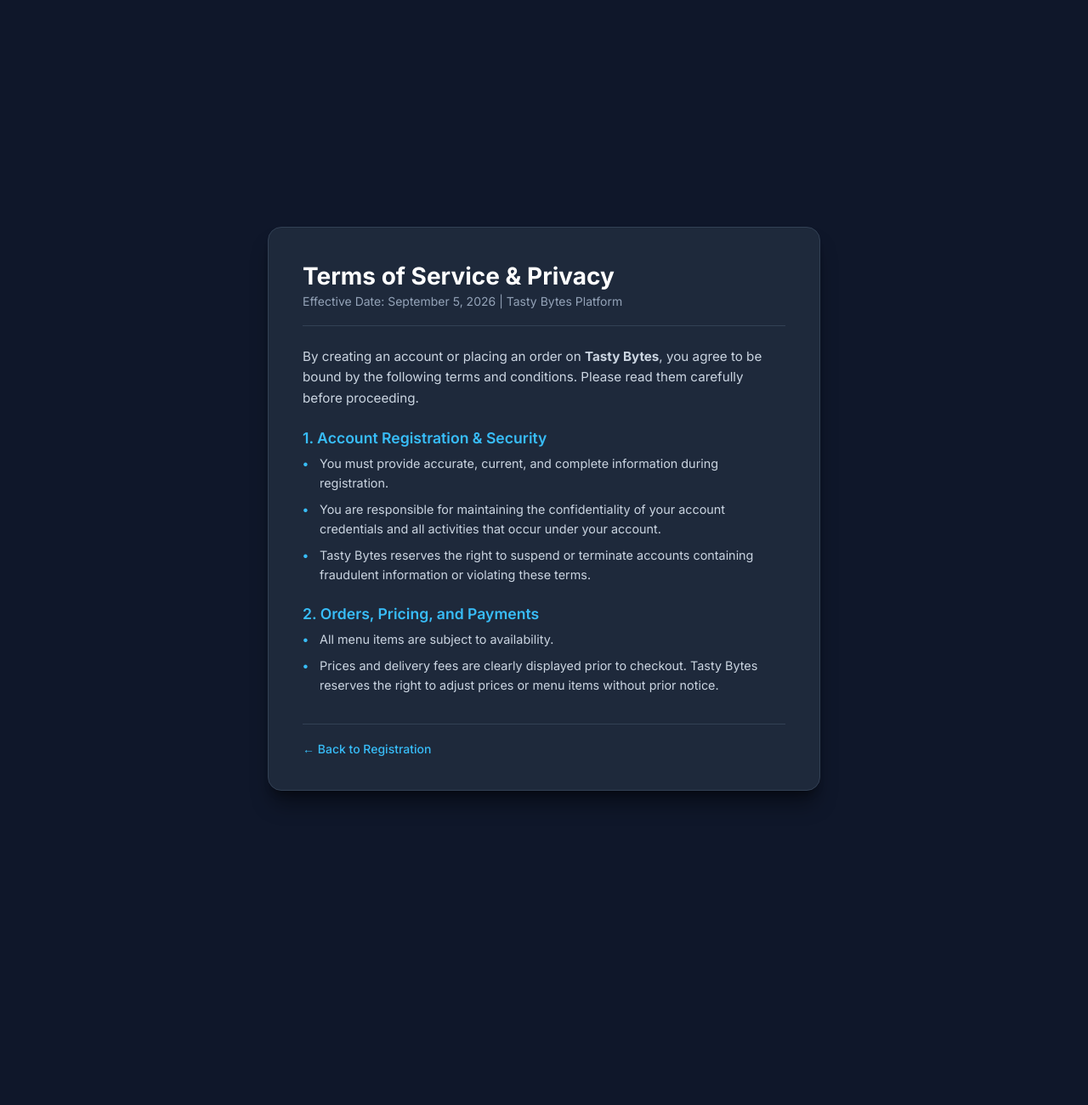
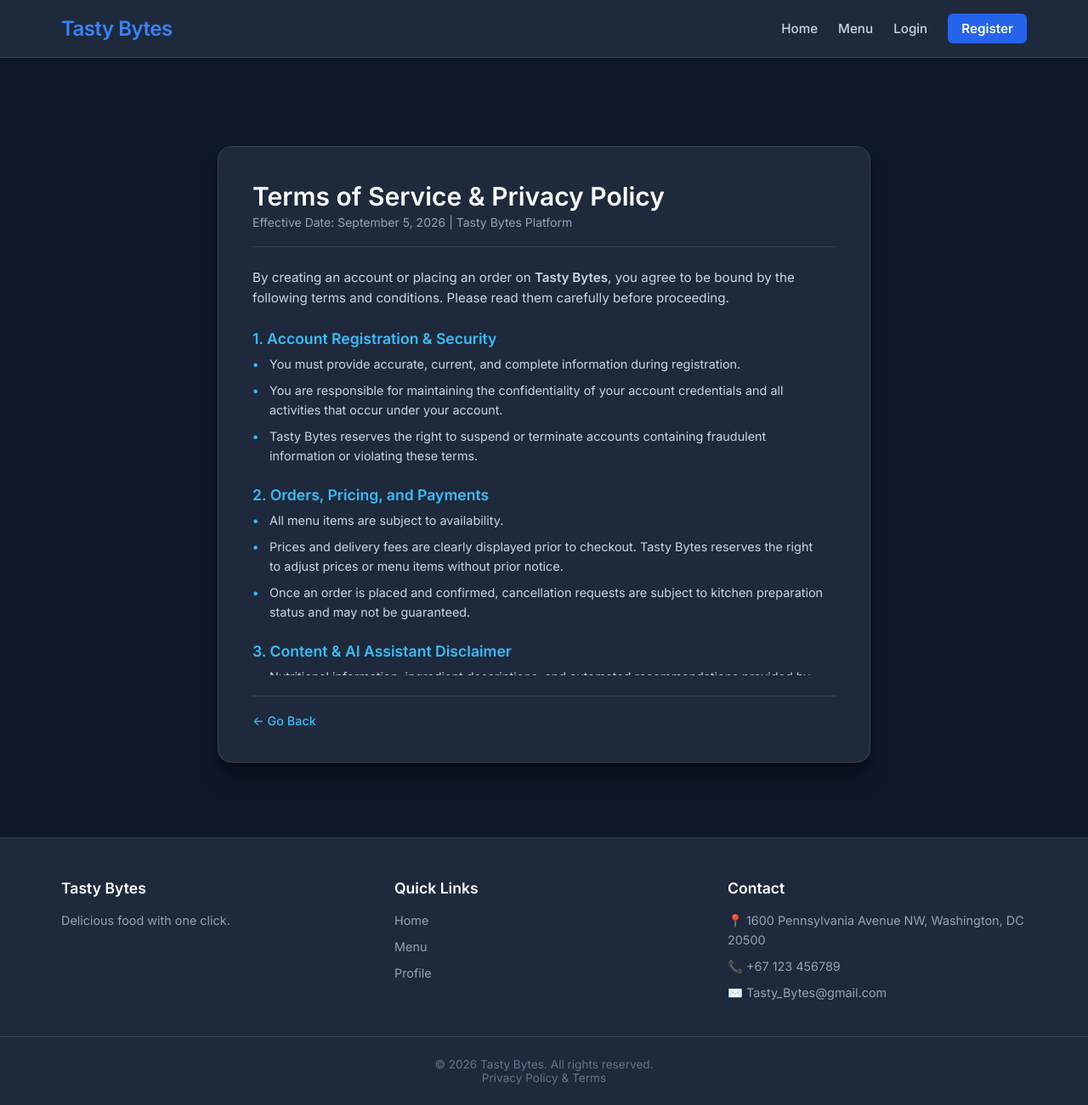
Before and after one commit to zomif/Online-Restaurant, a Flask app: page /auth/policy in a window 1280 px wide. Shown: the whole page at 85% size. Before the commit the page ends 940 px from the top, so only its background shows below. Run offline with Flask 3, Linux system fonts and the light colour scheme; some libraries are stand-ins or nearby versions.

Commit message:
Update policy.html

```diff
--- a/templates/auth/policy.html
+++ b/templates/auth/policy.html
@@ -1,26 +1,13 @@
-<!DOCTYPE html>
-<html lang="en">
-<head>
-    <meta charset="UTF-8">
-    <meta name="viewport" content="width=device-width, initial-scale=1.0">
-    <title>Privacy Policy & Terms - Tasty Bytes</title>
-    <link href="https://fonts.googleapis.com/css2?family=Inter:wght@400;500;600;700&display=swap" rel="stylesheet">
+{% extends "base.html" %}
+
+{% block title %}Privacy Policy & Terms - Tasty Bytes{% endblock %}
+
+{% block extra_css %}
 <style>
-        * {
-            box-sizing: border-box;
-            margin: 0;
-            padding: 0;
-            font-family: 'Inter', sans-serif;
-        }
-
-        body {
-            background-color: #0f172a;
-            color: #f8fafc;
-            display: flex;
-            align-items: center;
-            justify-content: center;
-            min-height: 100vh;
-            padding: 2rem 1rem;
+    .policy-container {
+        max-width: 800px;
+        margin: 3rem auto;
+        padding: 0 1rem;
     }
 
     .policy-card {
@@ -28,10 +15,8 @@
         padding: 2.5rem;
         border-radius: 16px;
         box-shadow: 0 20px 25px -5px rgba(0, 0, 0, 0.4), 0 8px 10px -6px rgba(0, 0, 0, 0.4);
-            width: 100%;
-            max-width: 650px;
         border: 1px solid #334155;
-            text-align: left;
+        color: #f8fafc;
     }
 
     .policy-header {
@@ -41,7 +26,7 @@
     }
 
     .policy-header h1 {
-            font-size: 1.75rem;
+        font-size: 1.875rem;
         font-weight: 700;
         color: #ffffff;
         margin-bottom: 0.25rem;
@@ -53,12 +38,12 @@
     }
 
     .policy-body {
-            max-height: 420px;
+        max-height: 480px;
         overflow-y: auto;
         padding-right: 0.75rem;
     }
 
-        /* Custom scrollbar styling */
+    /* Dark theme scrollbar */
     .policy-body::-webkit-scrollbar {
         width: 6px;
     }
@@ -78,23 +63,23 @@
         margin-bottom: 1.5rem;
     }
 
-        .section {
+    .policy-section {
         margin-bottom: 1.5rem;
     }
 
-        .section h2 {
+    .policy-section h2 {
         font-size: 1.1rem;
         font-weight: 600;
         color: #38bdf8;
         margin-bottom: 0.5rem;
     }
 
-        .section ul {
+    .policy-section ul {
         list-style-type: none;
         padding-left: 0;
     }
 
-        .section li {
+    .policy-section li {
         font-size: 0.9rem;
         color: #cbd5e1;
         line-height: 1.6;
@@ -103,7 +88,7 @@
         padding-left: 1.25rem;
     }
 
-        .section li::before {
+    .policy-section li::before {
         content: "•";
         color: #38bdf8;
         font-weight: bold;
@@ -120,28 +105,29 @@
         align-items: center;
     }
 
-        .back-link {
+    .back-btn {
         display: inline-flex;
         align-items: center;
         gap: 0.5rem;
         color: #38bdf8;
         text-decoration: none;
-            font-size: 0.875rem;
+        font-size: 0.9rem;
         font-weight: 500;
         transition: color 0.2s;
     }
 
-        .back-link:hover {
+    .back-btn:hover {
         color: #7dd3fc;
         text-decoration: underline;
     }
 </style>
-</head>
-<body>
+{% endblock %}
 
+{% block content %}
+<div class="policy-container">
     <div class="policy-card">
         <div class="policy-header">
-            <h1>Terms of Service & Privacy</h1>
+            <h1>Terms of Service & Privacy Policy</h1>
             <p>Effective Date: September 5, 2026 | Tasty Bytes Platform</p>
         </div>
 
@@ -150,7 +136,7 @@
                 By creating an account or placing an order on <strong>Tasty Bytes</strong>, you agree to be bound by the following terms and conditions. Please read them carefully before proceeding.
             </p>
 
-            <div class="section">
+            <div class="policy-section">
                 <h2>1. Account Registration & Security</h2>
                 <ul>
                     <li>You must provide accurate, current, and complete information during registration.</li>
@@ -159,7 +145,7 @@
                 </ul>
             </div>
 
-            <div class="section">
+            <div class="policy-section">
                 <h2>2. Orders, Pricing, and Payments</h2>
                 <ul>
                     <li>All menu items are subject to availability.</li>
@@ -168,7 +154,7 @@
                 </ul>
             </div>
 
-            <div class="section">
+            <div class="policy-section">
                 <h2>3. Content & AI Assistant Disclaimer</h2>
                 <ul>
                     <li>Nutritional information, ingredient descriptions, and automated recommendations provided by our AI Assistant are for informational purposes only.</li>
@@ -176,7 +162,7 @@
                 </ul>
             </div>
 
-            <div class="section">
+            <div class="policy-section">
                 <h2>4. Acceptable Use</h2>
                 <ul>
                     <li>You agree not to misuse our platform, attempt unauthorized access to our database, or disrupt our ordering system using automated scripts or software.</li>
@@ -184,7 +170,7 @@
                 </ul>
             </div>
 
-            <div class="section">
+            <div class="policy-section">
                 <h2>5. Privacy & Data Collection</h2>
                 <ul>
                     <li>We collect personal data—including your name, email address, order history, and account preferences—solely to process orders and improve your experience.</li>
@@ -194,9 +180,8 @@
         </div>
 
         <div class="policy-footer">
-            <a href="{{ url_for('auth.register') }}" class="back-link">← Back to Registration</a>
+            <a href="{{ request.referrer or url_for('main.index') }}" class="back-btn">← Go Back</a>
         </div>
     </div>
-
-</body>
-</html>
+</div>
+{% endblock %}
```
Lines whose indentation alone changed are shown as unchanged.
